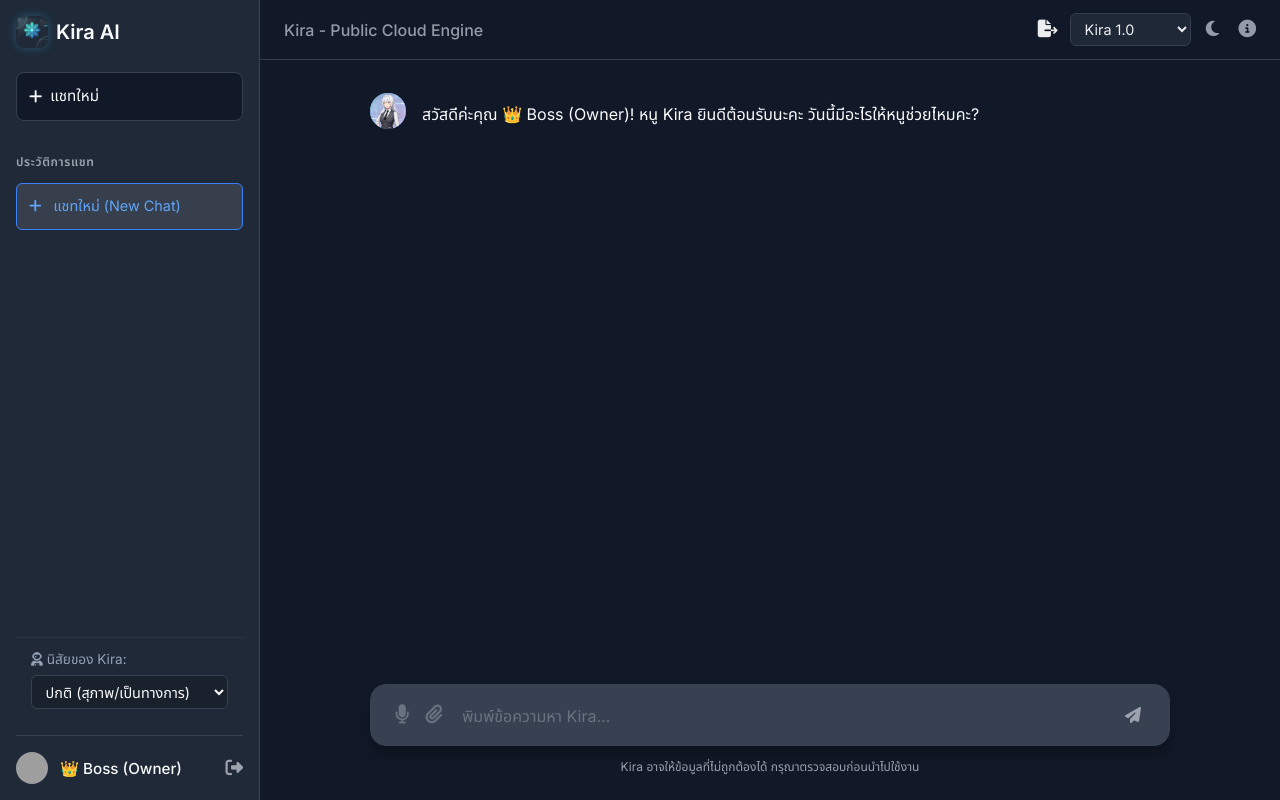
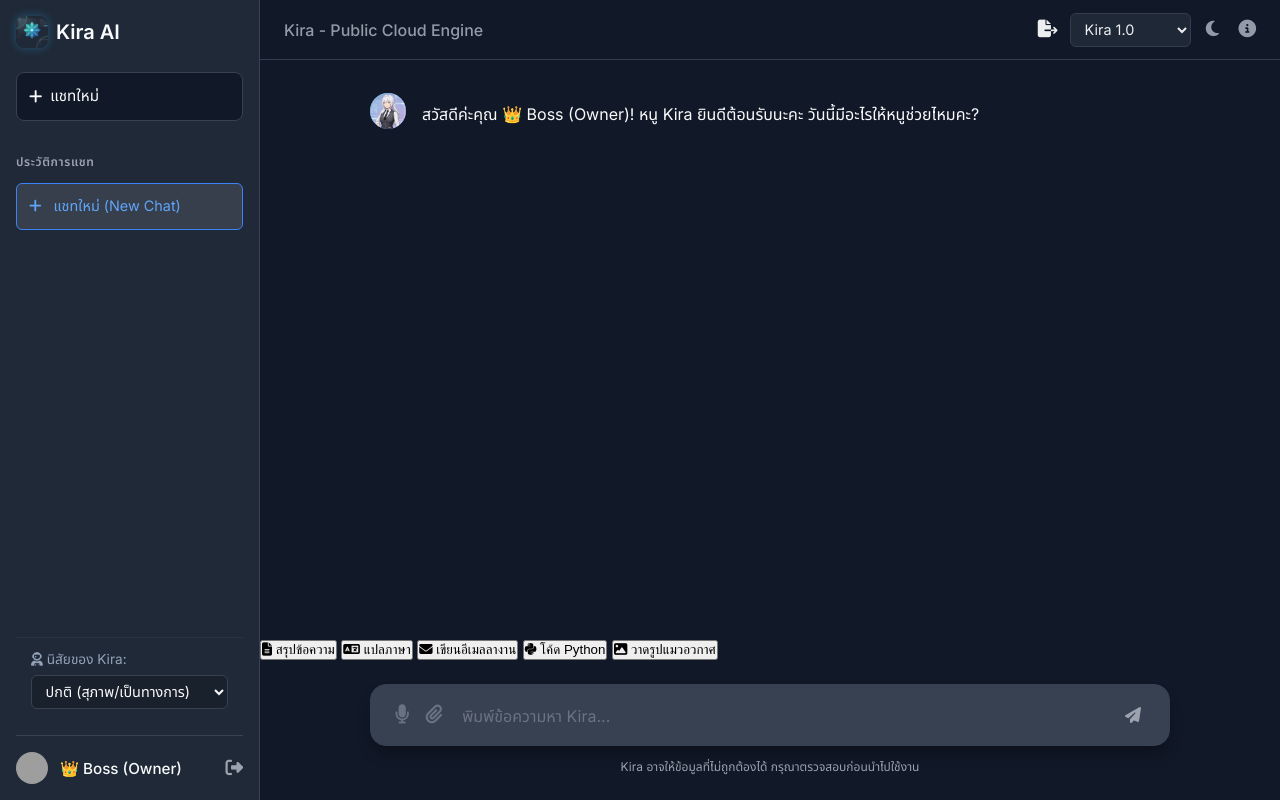
Before and after one commit to StarlightZipX/kira-public-engine, a FastAPI app: page / in a window 1280 px wide. Run offline with FastAPI, Linux system fonts and the light colour scheme; data that the repository does not hold is empty; some libraries are stand-ins or nearby versions; grey boxes are pictures that could not be loaded.

Commit message:
Add files via upload

```diff
--- a/templates/index.html
+++ b/templates/index.html
@@ -150,6 +150,14 @@
                 <!-- Messages will be injected here -->
             </div>
 
+            <div class="quick-prompts-container" id="quick-prompts">
+                <button class="quick-prompt-btn" data-prompt="📝 สรุปข้อความนี้ให้หน่อย: "><i class="fa-solid fa-file-lines"></i> สรุปข้อความ</button>
+                <button class="quick-prompt-btn" data-prompt="🌐 แปลภาษาอังกฤษให้หน่อย: "><i class="fa-solid fa-language"></i> แปลภาษา</button>
+                <button class="quick-prompt-btn" data-prompt="📧 ช่วยเขียนอีเมลลางานให้หน่อย"><i class="fa-solid fa-envelope"></i> เขียนอีเมลลางาน</button>
+                <button class="quick-prompt-btn" data-prompt="💻 ช่วยเขียนโค้ด Python เกมงูสั้นๆ ให้หน่อย"><i class="fa-brands fa-python"></i> โค้ด Python</button>
+                <button class="quick-prompt-btn" data-prompt="🎨 /image วาดรูปแมวอวกาศขี่จรวด"><i class="fa-solid fa-image"></i> วาดรูปแมวอวกาศ</button>
+            </div>
+
             <div class="input-area" style="position: relative;">
                 <div id="image-preview-container" style="display: none; position: absolute; bottom: 100%; left: 10px; padding: 10px; background: #1e293b; border-radius: 8px; border: 1px solid #334155; margin-bottom: 10px;">
                     <img id="image-preview" src="" style="max-height: 80px; border-radius: 4px;">
```
